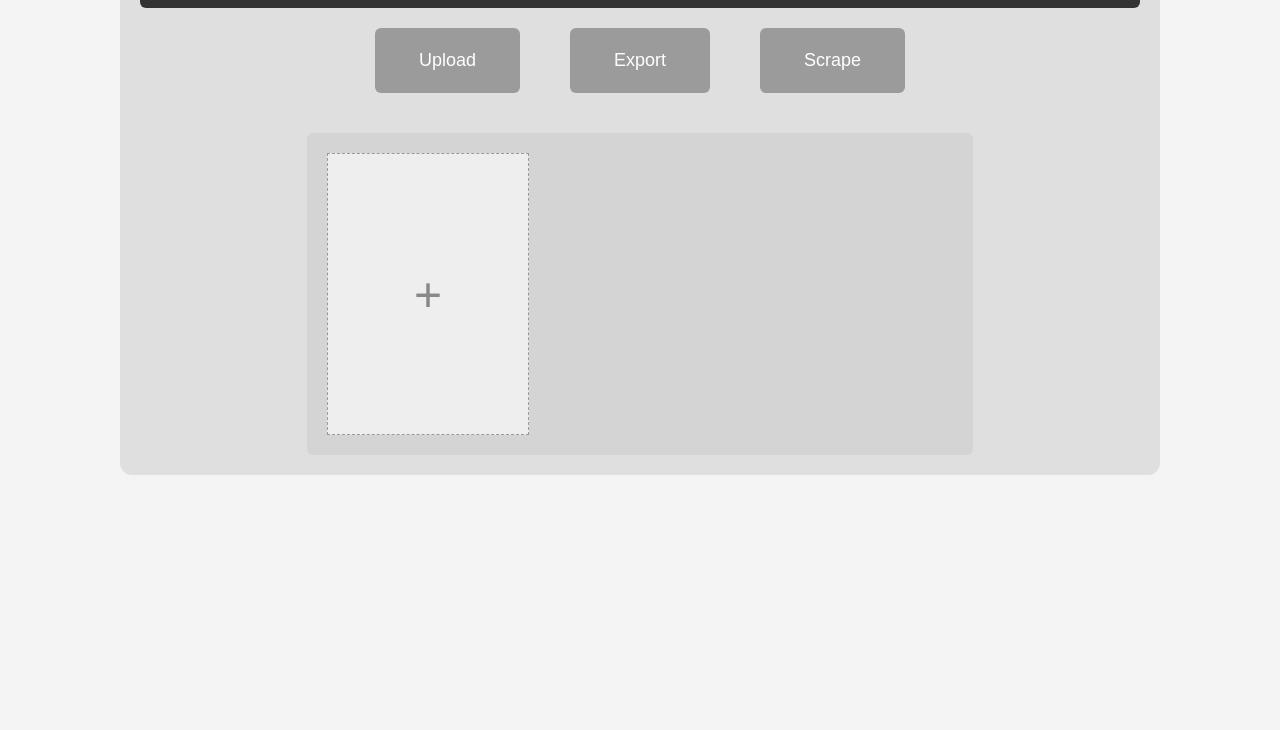
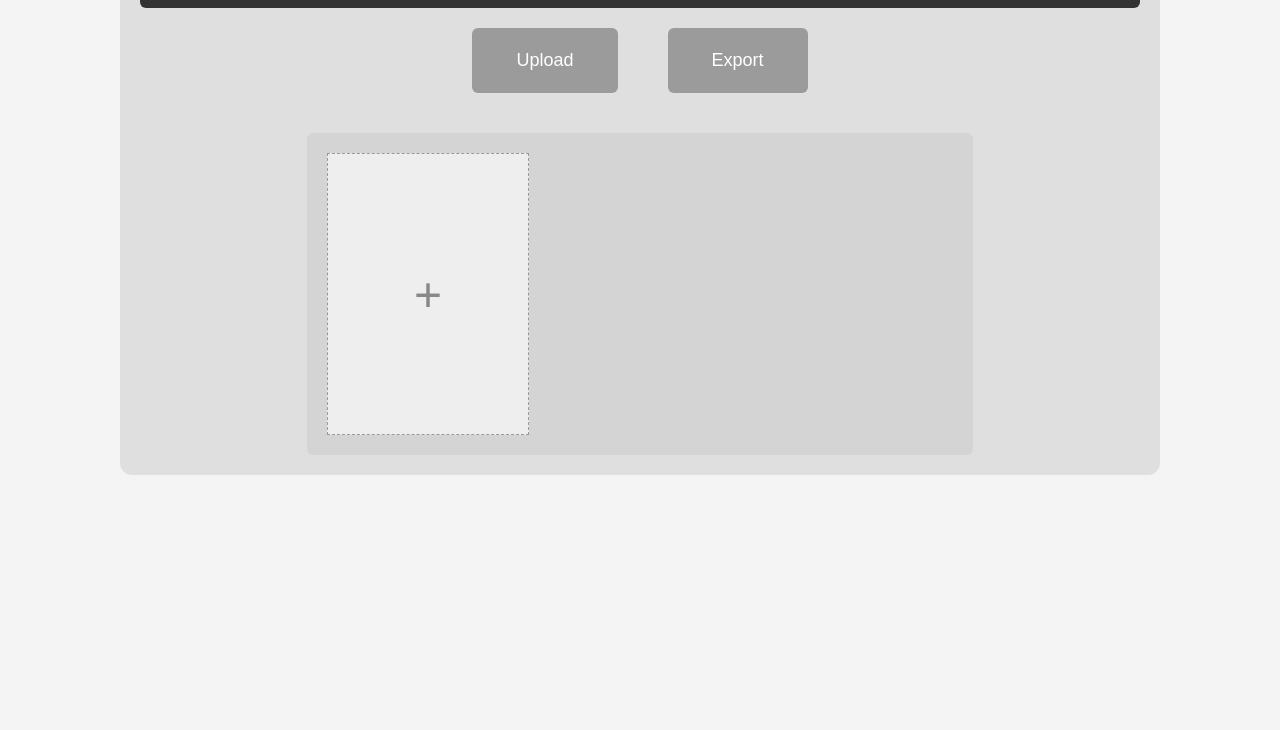
Before and after one commit to Michael-Laimgruber/ProxyPdfGenerator, a plain HTML site: page index.html in a window 1280 px wide. Shown: the part 90-820 px from the top of the page. Drawn offline with nearby package versions, Linux system fonts and the light colour scheme.

Commit message:
Add files via upload

```diff
--- a/index.html
+++ b/index.html
@@ -51,10 +51,10 @@
             </div>
 
             <!-- Scrape Button Container -->
-            <div class="button_container">
+<!--             <div class="button_container">
                 <button id="button_scrape">Scrape</button>
             </div>
-
+ -->
         </div>
 
     </div>
```
